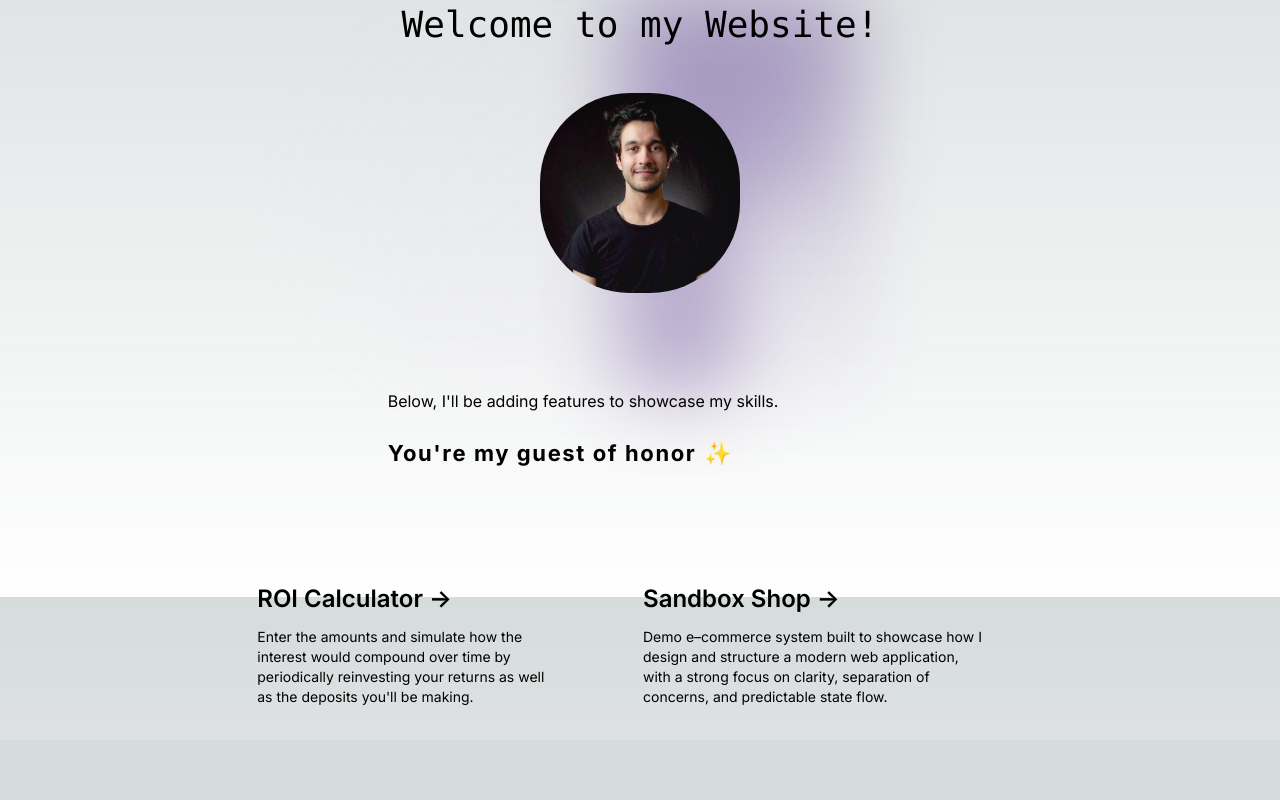
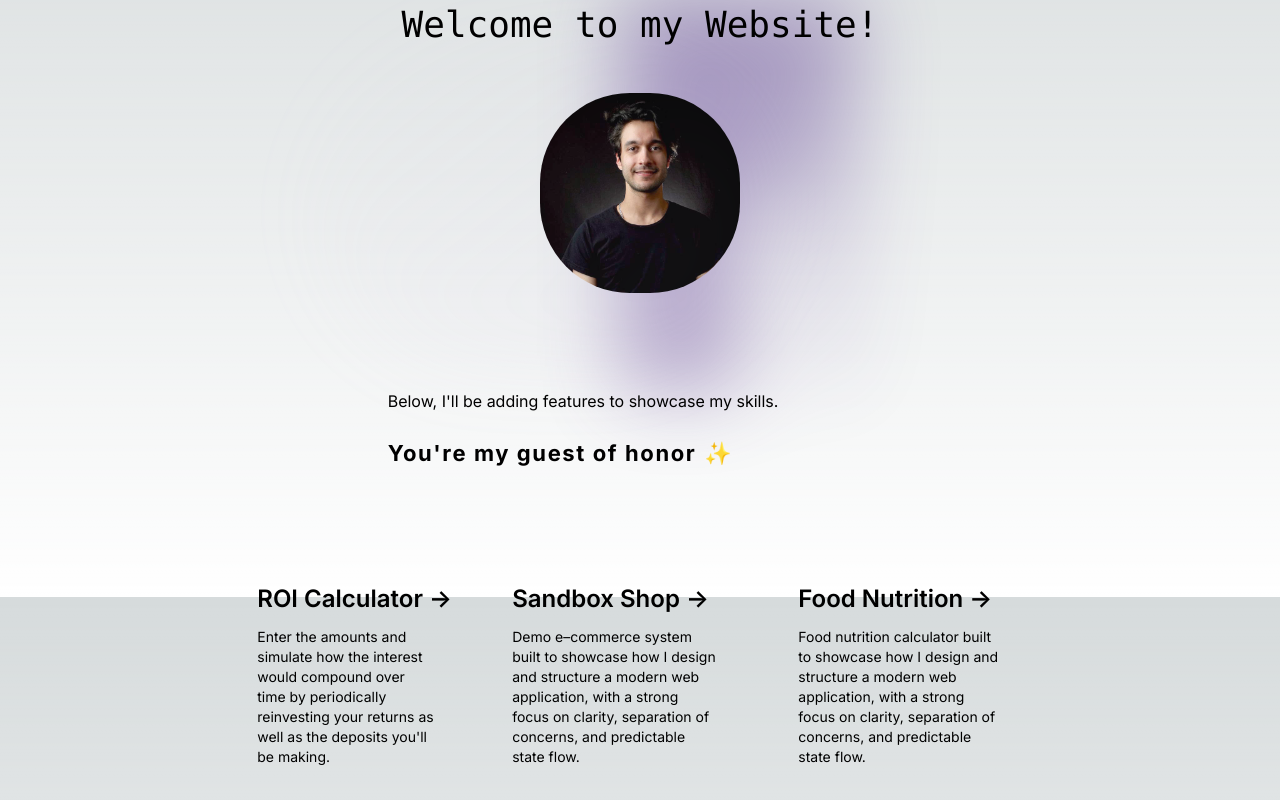
Before and after one commit to apiedrar/alejandro-portfolio-website, a Next.js app: page / in a window 1280 px wide. Shown: the part 203-1003 px from the top of the page. Before the commit the page ends 943 px from the top, so only its background shows below. Built offline with nearby package versions, Linux system fonts and the light colour scheme.

Commit message:
modify home page

```diff
--- a/src/app/page.tsx
+++ b/src/app/page.tsx
@@ -59,7 +59,26 @@ export default function Home() {
             </span>
           </h2>
           <p className="m-0 max-w-[90%] text-sm">
-            Demo e&ndash;commerce system built to showcase how I design and structure a modern web application, with a strong focus on clarity, separation of concerns, and predictable state flow.
+            Demo e&ndash;commerce system built to showcase how I design and
+            structure a modern web application, with a strong focus on clarity,
+            separation of concerns, and predictable state flow.
+          </p>
+        </Link>
+        <Link
+          href="https://food-nutrition-calculator-nextjs.vercel.app/"
+          className="rounded-lg border border-transparent px-5 py-4 transition-colors hover:border-neutral-700 hover:bg-neutral-800/30"
+          rel="noopener noreferrer"
+        >
+          <h2 className="mb-3 text-2xl font-semibold">
+            Food Nutrition{" "}
+            <span className="inline-block transition-transform group-hover:translate-x-1 motion-reduce:transform-none">
+              -&gt;
+            </span>
+          </h2>
+          <p className="m-0 max-w-[90%] text-sm">
+            Food nutrition calculator built to showcase how I design and
+            structure a modern web application, with a strong focus on clarity,
+            separation of concerns, and predictable state flow.
           </p>
         </Link>
       </div>
```
